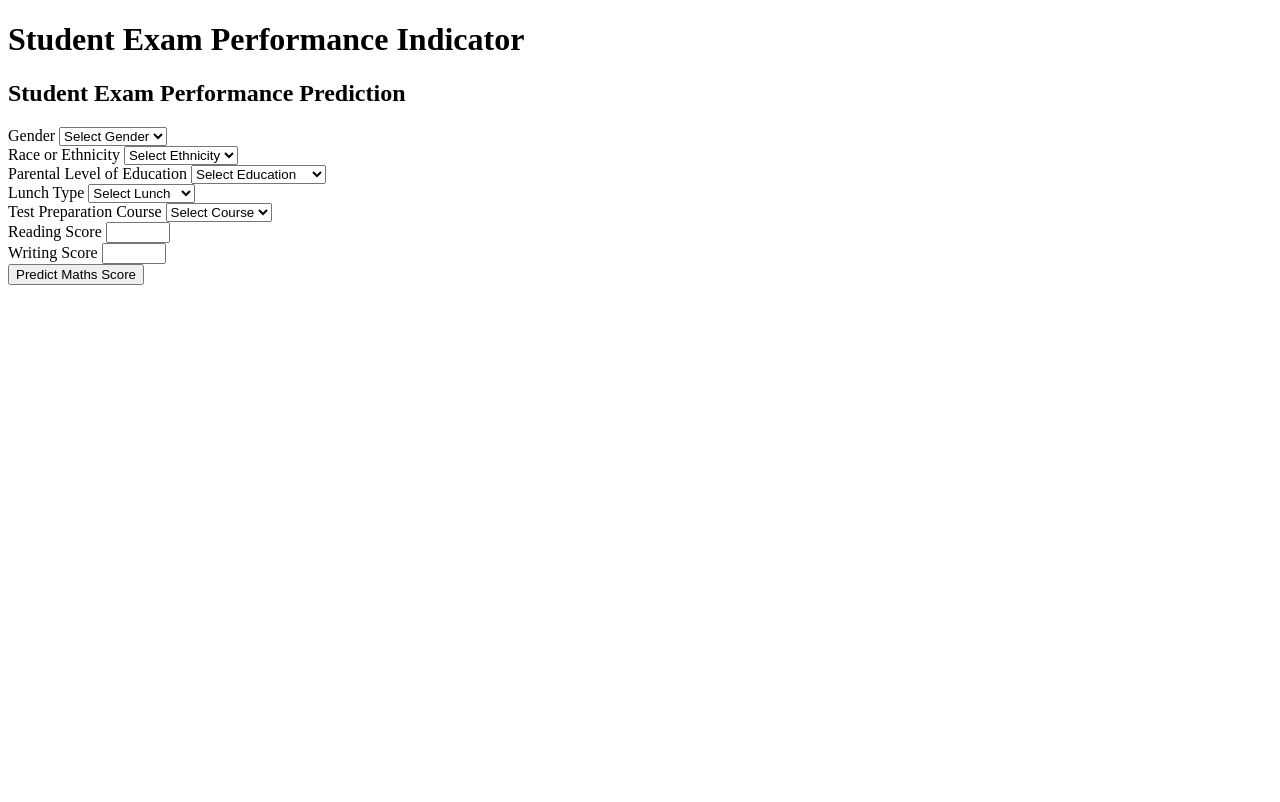
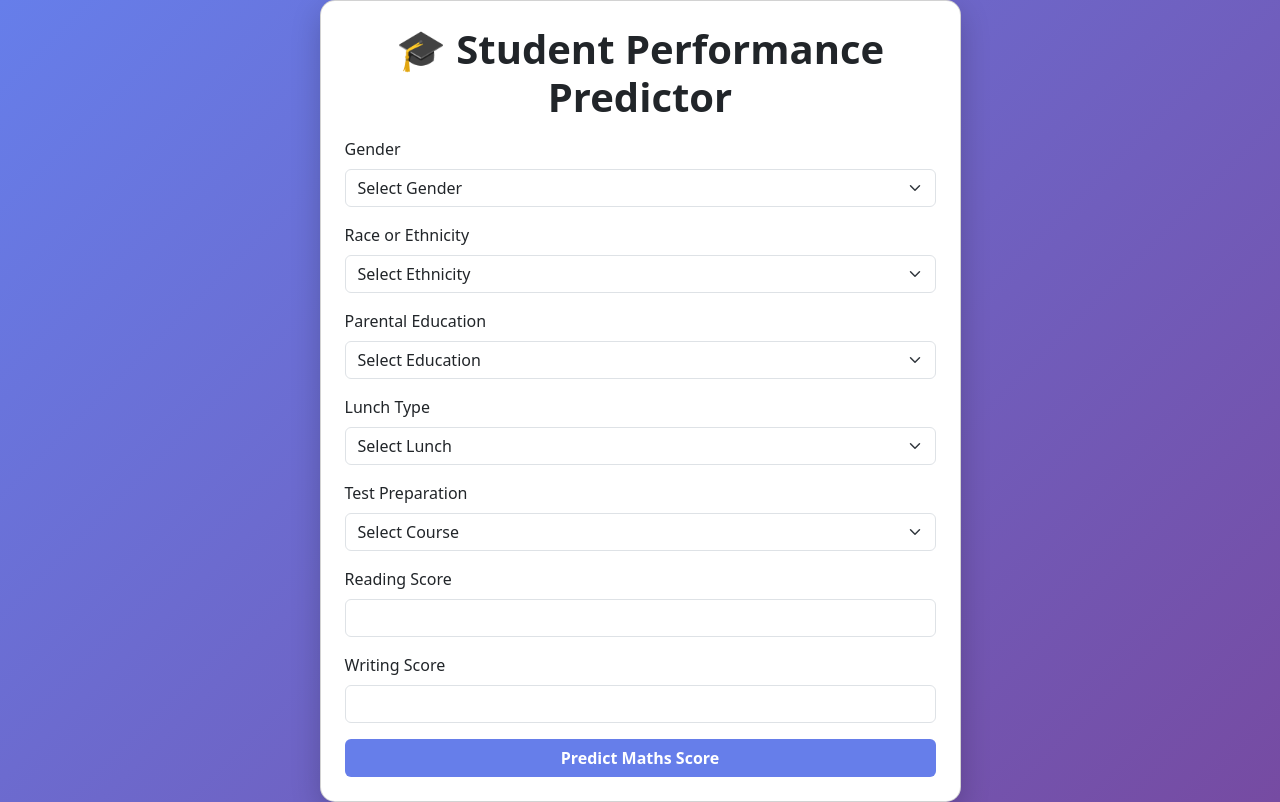
Before and after one commit to munde377/mlproject, a Flask app: page /predictdata in a window 1280 px wide. Before the commit the page ends 285 px from the top, so only its background shows below. Run offline with Flask 3, Linux system fonts and the light colour scheme.

Commit message:
HTML Style and Butons change

```diff
--- a/templates/home.html
+++ b/templates/home.html
@@ -1,31 +1,76 @@
 <!DOCTYPE html>
-<html>
+<html lang="en">
 <head>
-    <title>Student Exam Performance</title>
+    <meta charset="UTF-8">
+    <title>Student Performance Predictor</title>
+
+    <!-- Bootstrap -->
+    <link href="https://cdn.jsdelivr.net/npm/bootstrap@5.3.0/dist/css/bootstrap.min.css" rel="stylesheet">
+
+    <style>
+        body {
+            background: linear-gradient(135deg, #667eea, #764ba2);
+            min-height: 100vh;
+            display: flex;
+            align-items: center;
+            justify-content: center;
+        }
+
+        .card {
+            border-radius: 15px;
+            box-shadow: 0 10px 30px rgba(0,0,0,0.2);
+        }
+
+        h1 {
+            font-weight: 700;
+        }
+
+        .btn-custom {
+            background-color: #667eea;
+            color: white;
+            font-weight: 600;
+        }
+
+        .btn-custom:hover {
+            background-color: #5a67d8;
+        }
+
+        .result-box {
+            margin-top: 20px;
+            padding: 15px;
+            border-radius: 10px;
+            background: #e6fffa;
+            color: #065f46;
+            font-size: 20px;
+            font-weight: bold;
+            text-align: center;
+        }
+    </style>
 </head>
 
 <body>
-    <div class="login">
-        <h1>Student Exam Performance Indicator</h1>
+
+<div class="container">
+    <div class="row justify-content-center">
+        <div class="col-md-7">
+            <div class="card p-4">
+
+                <h1 class="text-center mb-3">🎓 Student Performance Predictor</h1>
 
                 <form action="{{ url_for('predict_datapoint') }}" method="post">
 
-            <h2>Student Exam Performance Prediction</h2>
-
-            <!-- Gender -->
-            <div>
-                <label>Gender</label>
-                <select name="gender" required>
+                    <div class="mb-3">
+                        <label class="form-label">Gender</label>
+                        <select class="form-select" name="gender" required>
                             <option selected disabled value="">Select Gender</option>
                             <option value="male">Male</option>
                             <option value="female">Female</option>
                         </select>
                     </div>
 
-            <!-- Ethnicity -->
-            <div>
-                <label>Race or Ethnicity</label>
-                <select name="ethnicity" required>
+                    <div class="mb-3">
+                        <label class="form-label">Race or Ethnicity</label>
+                        <select class="form-select" name="ethnicity" required>
                             <option selected disabled value="">Select Ethnicity</option>
                             <option value="group A">Group A</option>
                             <option value="group B">Group B</option>
@@ -35,10 +80,9 @@
                         </select>
                     </div>
 
-            <!-- Parent Education -->
-            <div>
-                <label>Parental Level of Education</label>
-                <select name="parental_level_of_education" required>
+                    <div class="mb-3">
+                        <label class="form-label">Parental Education</label>
+                        <select class="form-select" name="parental_level_of_education" required>
                             <option selected disabled value="">Select Education</option>
                             <option value="associate's degree">Associate's degree</option>
                             <option value="bachelor's degree">Bachelor's degree</option>
@@ -49,50 +93,51 @@
                         </select>
                     </div>
 
-            <!-- Lunch -->
-            <div>
-                <label>Lunch Type</label>
-                <select name="lunch" required>
+                    <div class="mb-3">
+                        <label class="form-label">Lunch Type</label>
+                        <select class="form-select" name="lunch" required>
                             <option selected disabled value="">Select Lunch</option>
                             <option value="free/reduced">Free/Reduced</option>
                             <option value="standard">Standard</option>
                         </select>
                     </div>
 
-            <!-- Test Prep -->
-            <div>
-                <label>Test Preparation Course</label>
-                <select name="test_preparation_course" required>
+                    <div class="mb-3">
+                        <label class="form-label">Test Preparation</label>
+                        <select class="form-select" name="test_preparation_course" required>
                             <option selected disabled value="">Select Course</option>
                             <option value="none">None</option>
                             <option value="completed">Completed</option>
                         </select>
                     </div>
 
-            <!-- Reading Score -->
-            <div>
-                <label>Reading Score</label>
-                <input type="number" name="reading_score" min="0" max="100" required>
+                    <div class="mb-3">
+                        <label class="form-label">Reading Score</label>
+                        <input type="number" class="form-control" name="reading_score" min="0" max="100" required>
                     </div>
 
-            <!-- Writing Score -->
-            <div>
-                <label>Writing Score</label>
-                <input type="number" name="writing_score" min="0" max="100" required>
+                    <div class="mb-3">
+                        <label class="form-label">Writing Score</label>
+                        <input type="number" class="form-control" name="writing_score" min="0" max="100" required>
                     </div>
 
-            <!-- Submit -->
-            <div>
-                <input type="submit" value="Predict Maths Score">
+                    <div class="d-grid">
+                        <button type="submit" class="btn btn-custom">Predict Maths Score</button>
                     </div>
 
                 </form>
 
                 <!-- RESULT -->
                 {% if results is not none %}
-            <h2 style="color: green;">Prediction Result: {{ results }}</h2>
+                    <div class="result-box">
+                        📊 Prediction Result: {{ results }}
+                    </div>
                 {% endif %}
 
             </div>
+        </div>
+    </div>
+</div>
+
 </body>
 </html>
```
Also changed, not shown: templates/index.html (+71 -4 lines). Lines whose indentation alone changed are shown as unchanged.
